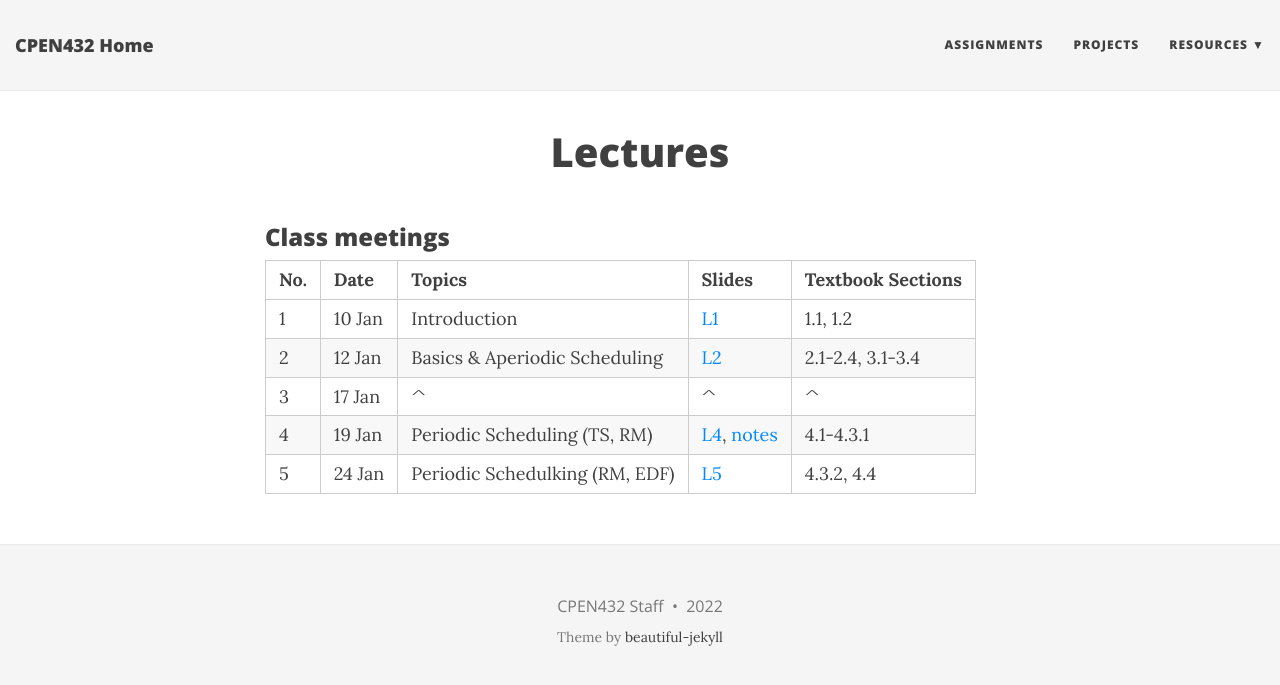
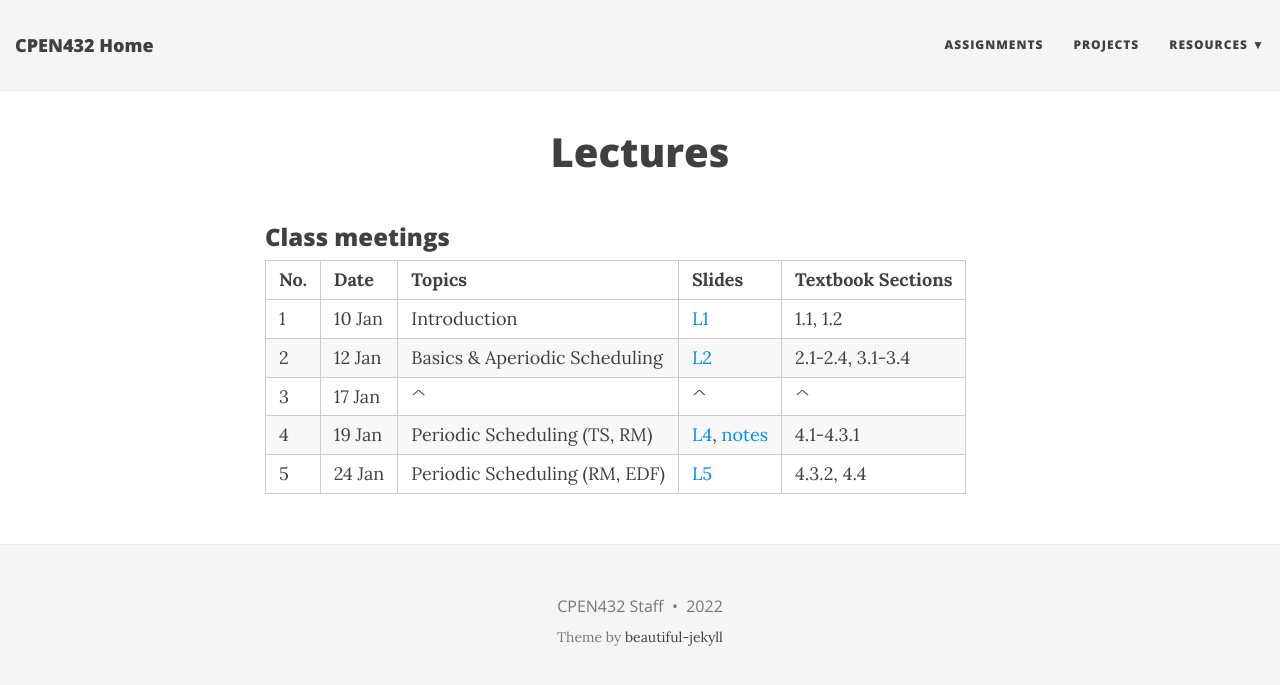
Before and after one commit to CPEN432/cpen432.github.io, a Jekyll site: the page built from lectures.md, in a window 1280 px wide. Shown: the top 685 px of the page. Built offline with Jekyll 4.4.1, drawn with Linux system fonts in a browser that asks for light colours; nearby versions of some CDN libraries.

Commit message:
Update lectures.md

```diff
--- a/lectures.md
+++ b/lectures.md
@@ -10,7 +10,7 @@ title: Lectures
 |  2  | 12 Jan | Basics & Aperiodic Scheduling | [L2](http://cpen432.github.io/resources/gujarati-slides//2-basics-and-aperiodic.pdf) | 2.1-2.4, 3.1-3.4 |
 |  3  | 17 Jan | ^ | ^ | ^ |
 |  4  | 19 Jan | Periodic Scheduling (TS, RM) | [L4](http://cpen432.github.io/resources/gujarati-slides//4-periodic.pdf), [notes](http://cpen432.github.io/resources/gujarati-slides//4-notes.pdf) | 4.1-4.3.1 |
-|  5  | 24 Jan | Periodic Schedulking (RM, EDF) | [L5](http://cpen432.github.io/resources/gujarati-slides//5-periodic.pdf) | 4.3.2, 4.4 |
+|  5  | 24 Jan | Periodic Scheduling (RM, EDF) | [L5](http://cpen432.github.io/resources/gujarati-slides//5-periodic.pdf) | 4.3.2, 4.4 |
 
 <!-- | **No.** | **Date** | **Topics** | **Readings** | -->
 <!-- |:---:|:-------|:---:|:----:| -->
```
